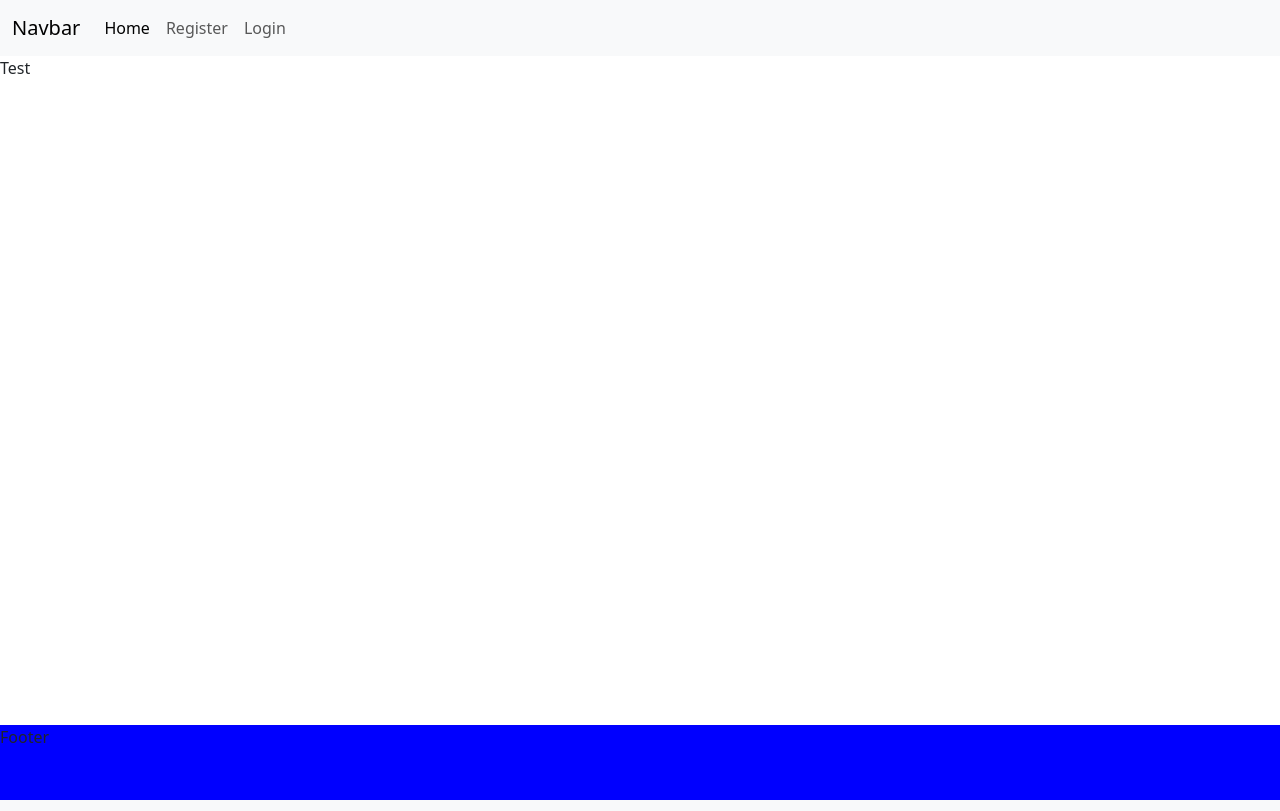
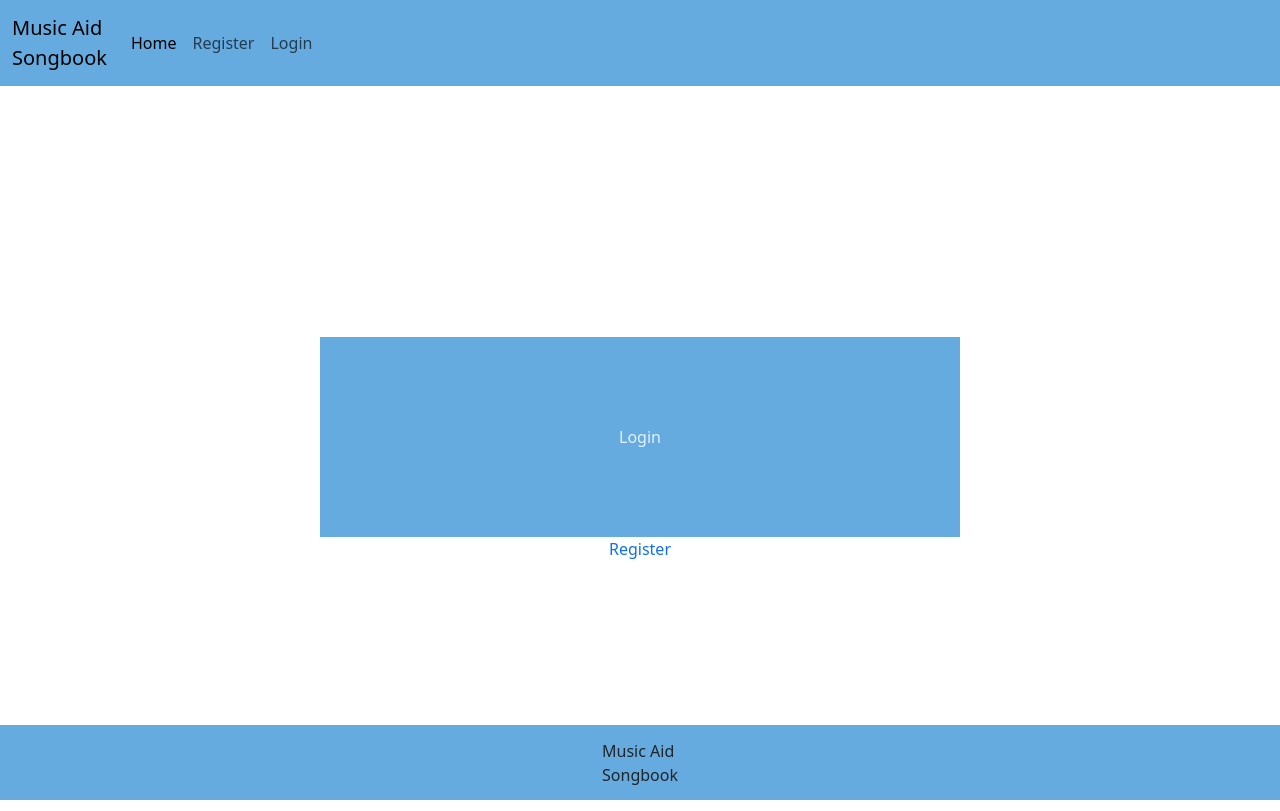
Before and after one commit to Stephen-J-Whitaker/music-aid, a Django app: page / in a window 1280 px wide. Run offline with Django 3.2, Linux system fonts and the light colour scheme.

Commit message:
FEAT: Add home login page and styles

```diff
--- a/static/css/style.css
+++ b/static/css/style.css
@@ -1,16 +1,67 @@
 /* Style sheet for songbook Django app */
+
+:root {
+    --header-footer-colour: rgb(101, 171, 224);
+    --button-colour: rgb(101, 171, 224);
+    --dark-link-colour: rgb(1, 63, 110);
+    --light-link-colour: rgb(224, 242, 255);
+}
+
+/* Common anchor styles */
+a {
+    text-decoration: none;
+}
+
+html,
+body {
+    height: 100%;
+}
+
+/* Header styling */
+header {
+    background-color: var(--header-footer-colour);
+}
+
+/* Navbar styling */
+.navbar-container {
+    background-color: var(--header-footer-colour);
+}
 
 /* Main styling */
 main {
     position: relative;
+    height: calc(100% - 75px);
+}
+
+/* Home page styling */
+.home-login {
+    display: flex;
+    flex-direction: column;
+    align-items: center;
+    justify-content: center;
+    height: 100%;
+    width: 100%;
+}
+
+.home-login-link {
+    display: flex;
+    align-items: center;
+    justify-content: center;
+    background-color: var(--button-colour);
+    color: var(--light-link-colour);
+    width: 50%;
+    height: 200px;
 }
 
 /* Footer styling */
 footer {
     position: absolute;
+    display: flex;
+    align-items: center;
+    justify-content: center;
     width: 100%;
     height: 75px;
     bottom: 0;
     right: 0;
-    background-color: blue;
+    background-color: var(--header-footer-colour);
 }
--- a/templates/base.html
+++ b/templates/base.html
@@ -17,9 +17,12 @@
     <body>
         <header>
             <!-- Navigation bar skeleton provided by bootstrap -->
-            <nav class="navbar navbar-expand-lg bg-body-tertiary">
-                <div class="container-fluid">
-                <a class="navbar-brand" href="{% url 'home' %}">Navbar</a>
+            <nav class="navbar navbar-expand-lg">
+                <div class="container-fluid navbar-container">
+                <a class="navbar-brand" href="{% url 'home' %}">
+                    <div>Music Aid</div>
+                    <div>Songbook</div>
+                </a>
                 <button class="navbar-toggler" type="button" data-bs-toggle="collapse" data-bs-target="#navbarNav" aria-controls="navbarNav" aria-expanded="false" aria-label="Toggle navigation">
                     <span class="navbar-toggler-icon"></span>
                 </button>
@@ -54,7 +57,10 @@
             {% endblock %}
         </main>
         <footer class="footer">
-            Footer
+            <a class="navbar-brand" href="{% url 'home' %}">
+                <div>Music Aid</div>
+                <div>Songbook</div>
+            </a>
         </footer>
         <script src="https://cdn.jsdelivr.net/npm/bootstrap@5.3.0-alpha2/dist/js/bootstrap.bundle.min.js"
         integrity="sha384-qKXV1j0HvMUeCBQ+QVp7JcfGl760yU08IQ+GpUo5hlbpg51QRiuqHAJz8+BrxE/N" crossorigin="anonymous"></script>
--- a/templates/index.html
+++ b/templates/index.html
@@ -1,7 +1,12 @@
 {% extends "base.html" %}
 
 {% block content %}
-<div>
-    Test
-</div>
+    {% if user.is_authenticated %}
+        Test
+    {% else %}
+        <div class="home-login">
+            <a href="{% url 'account_login' %}" class="home-login-link">Login</button>
+            <a href="{% url 'account_signup' %}">Register</a>
+        </div>
+    {% endif %}
 {% endblock %}
```
